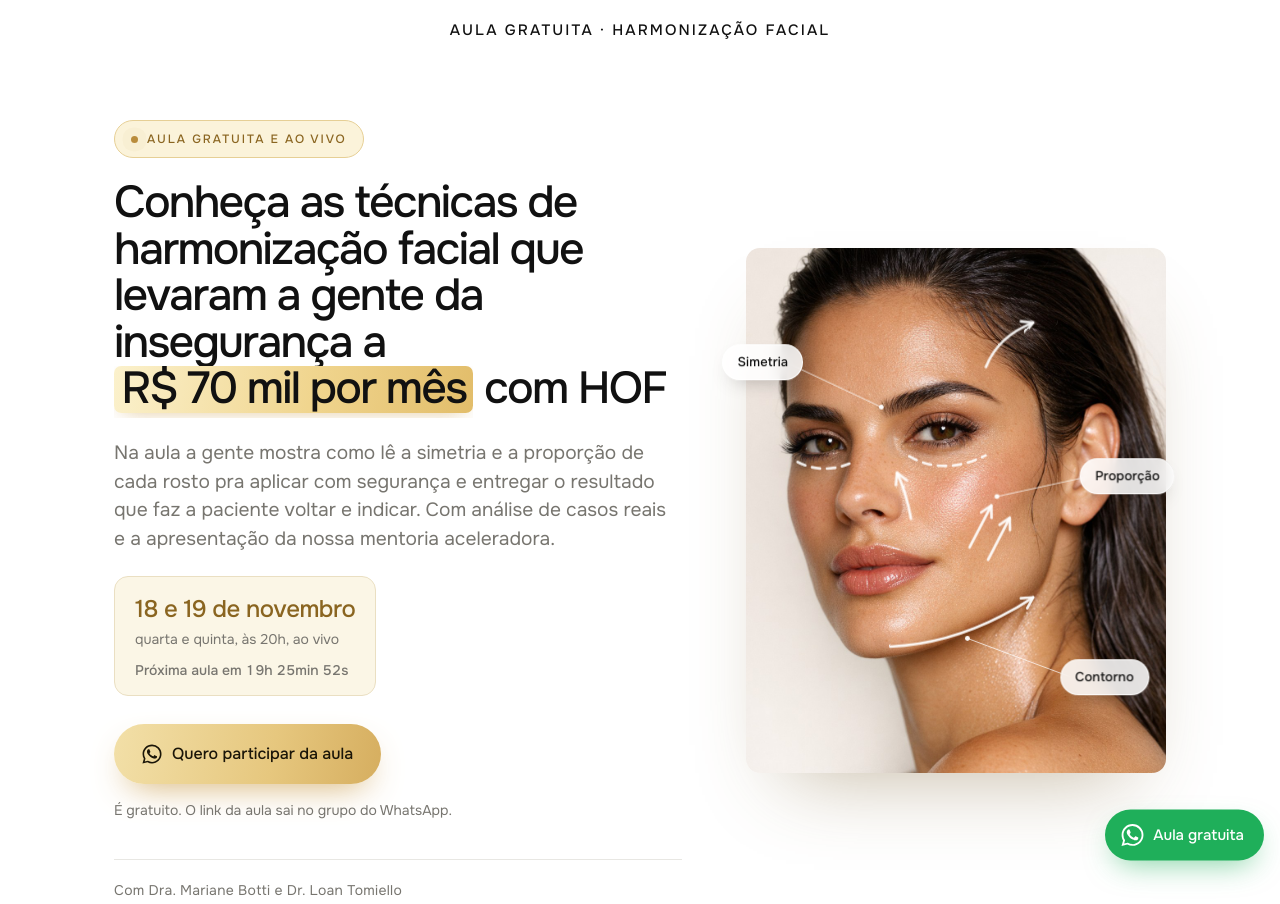
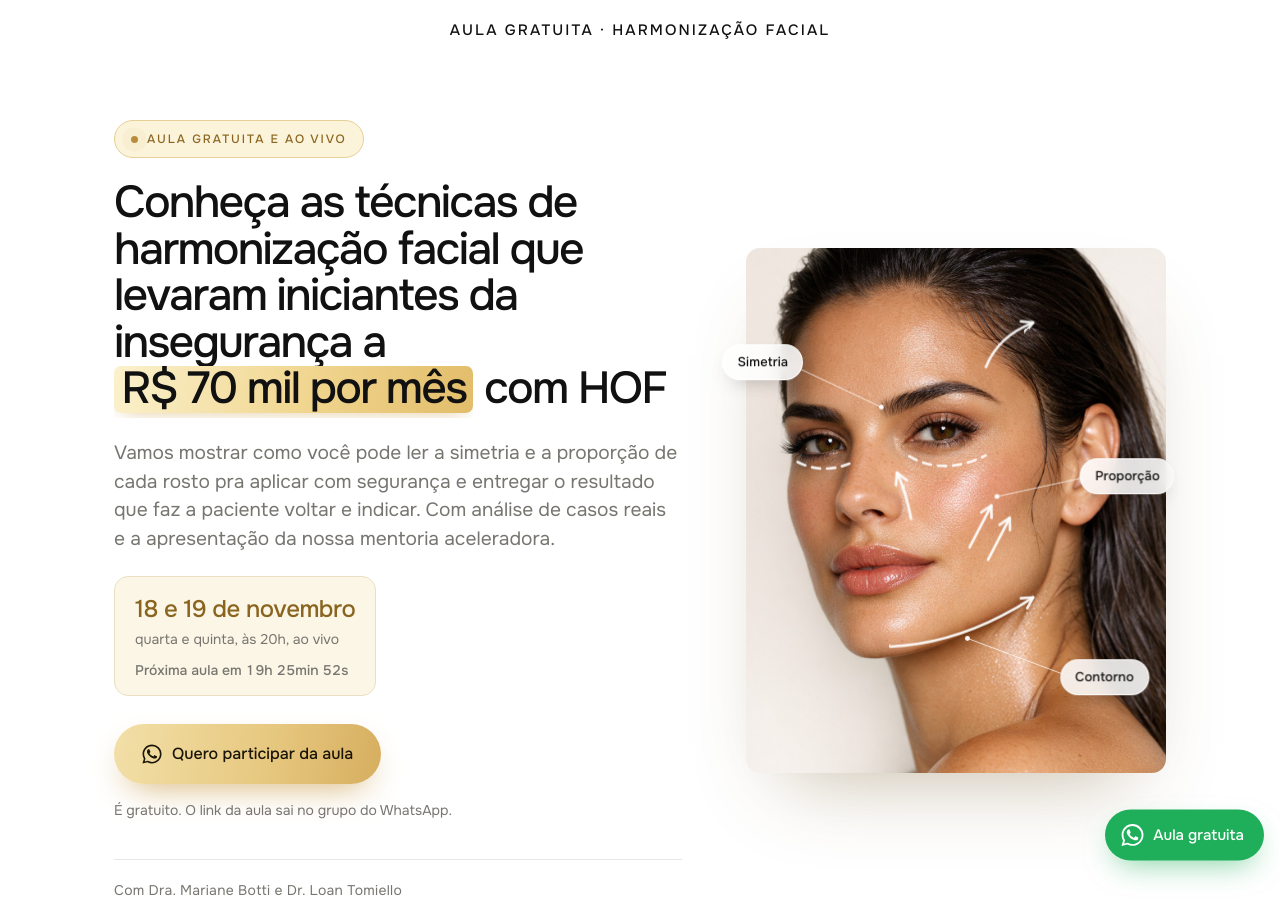
Before and after one commit to raelvvieira/aula-hof-nos, a plain HTML site: page index.html in a window 1280 px wide. Shown: the top 904 px of the page. Drawn offline with nearby package versions, Linux system fonts and the light colour scheme.

Commit message:
Headline com iniciantes e texto na segunda pessoa
Co-Authored-By: Claude Opus 5.5 <noreply@anthropic.com>

```diff
--- a/index.html
+++ b/index.html
@@ -5,7 +5,7 @@
 <meta name="viewport" content="width=device-width, initial-scale=1">
 <title>Aula gratuita de Harmonização Facial | Dra. Mariane Botti e Dr. Loan Tomiello</title>
 <meta name="description" content="Aula gratuita e ao vivo, dias 18 e 19/11 às 20h, para profissionais que fazem harmonização facial. Análise de casos reais e apresentação da mentoria com a Dra. Mariane Botti e o Dr. Loan Tomiello.">
-<meta property="og:title" content="Aula gratuita: as técnicas de harmonização facial que levaram a gente da insegurança a R$ 70 mil por mês com HOF">
+<meta property="og:title" content="Aula gratuita: as técnicas de harmonização facial que levaram iniciantes da insegurança a R$ 70 mil por mês com HOF">
 <meta property="og:description" content="Ao vivo, dias 18 e 19/11 às 20h. O link da aula sai no grupo do WhatsApp.">
 <meta property="og:image" content="img/editorial.jpg">
 <meta name="theme-color" content="#ffffff">
@@ -364,8 +364,8 @@ mark,.hl > span{background:var(--gold);color:inherit;border-radius:.16em;padding
   <div class="wrap hero-g">
     <div>
       <span class="selo claro" data-r>Aula gratuita e ao vivo</span>
-      <h1 class="split">Conheça as técnicas de harmonização facial que levaram a gente da insegurança a <mark>R$ 70 mil por mês</mark> com HOF</h1>
-      <p data-r>Na aula a gente mostra como lê a simetria e a proporção de cada rosto pra aplicar com segurança e entregar o resultado que faz a paciente voltar e indicar. Com análise de casos reais e a apresentação da nossa mentoria aceleradora.</p>
+      <h1 class="split">Conheça as técnicas de harmonização facial que levaram iniciantes da insegurança a <mark>R$ 70 mil por mês</mark> com HOF</h1>
+      <p data-r>Vamos mostrar como você pode ler a simetria e a proporção de cada rosto pra aplicar com segurança e entregar o resultado que faz a paciente voltar e indicar. Com análise de casos reais e a apresentação da nossa mentoria aceleradora.</p>
       <div class="h-data" data-r><b>18 e 19 de novembro</b><span>quarta e quinta, às 20h, ao vivo</span><span class="cd" data-cd></span></div>
       <div data-r>
         <a class="btn ouro" data-wa href="#"><svg viewBox="0 0 24 24"><use href="#i-wa"/></svg>Quero participar da aula</a>
@@ -459,7 +459,7 @@ mark,.hl > span{background:var(--gold);color:inherit;border-radius:.16em;padding
     <div class="oferta" data-r>
       <div class="of-esq">
         <span class="selo">Aula gratuita e ao vivo</span>
-        <h2 class="split">Conheça as técnicas de harmonização facial que levaram a gente da insegurança a <mark>R$ 70 mil por mês</mark> com HOF</h2>
+        <h2 class="split">Conheça as técnicas de harmonização facial que levaram iniciantes da insegurança a <mark>R$ 70 mil por mês</mark> com HOF</h2>
         <div class="of-data"><b>18 e 19 de novembro</b><span>quarta e quinta, às 20h, ao vivo</span><span class="cd" data-cd></span></div>
         <p class="of-p">Os métodos pra ler a simetria e a proporção de cada rosto, com análise de casos reais e a apresentação da nossa mentoria aceleradora.</p>
         <a class="btn ouro" data-wa href="#"><svg viewBox="0 0 24 24"><use href="#i-wa"/></svg>Quero participar da aula</a>
```
